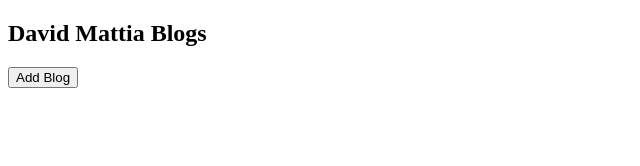
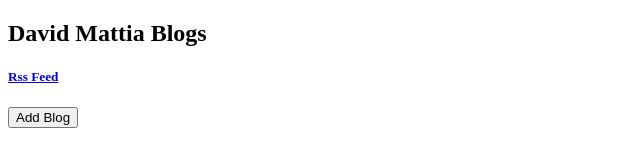
Before and after one commit to dmattia/firebase-blog, a plain HTML site: page index.html in a window 1280 px wide. Shown: the whole page, without its empty margins (0-640 px from the left). Drawn offline with nearby package versions, Linux system fonts and the light colour scheme; no server answers.

Commit message:
Added readme and rss feed link to homepage

```diff
--- a/index.html
+++ b/index.html
@@ -5,6 +5,7 @@
   </head>
   <body>
     <h2>David Mattia Blogs</h2>
+    <a href="https://0qbvomvsqe.execute-api.us-west-2.amazonaws.com/beta"><h5>Rss Feed</h5></a>
     <button id="addBlog">Add Blog</button>
 
     <script src="https://ajax.googleapis.com/ajax/libs/jquery/2.1.3/jquery.min.js"></script>
```
Also changed, not shown: 1 other file.
